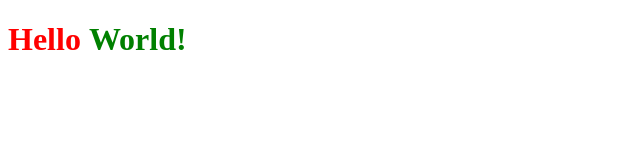
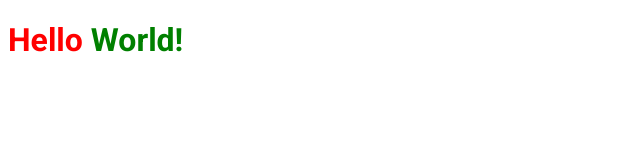
Before and after one commit to Gabrielscruz/ignews, a Next.js app: page / in a window 1280 px wide. Shown: the top 160 px of the page, without its empty margins (0-640 px from the left). Built offline with nearby package versions, Linux system fonts and the light colour scheme.

Commit message:
Fonte Externa

```diff
--- /dev/null
+++ b/src/pages/_document.tsx
@@ -0,0 +1,18 @@
+import Document, {Html, Head, Main, NextScript} from 'next/document'
+export default class MyDocument extends Document{
+    render(){
+        return (
+            <Html>
+                <Head>
+                    <link rel="preconnect" href="https://fonts.gstatic.com" />
+                    <link href="https://fonts.googleapis.com/css2?family=Roboto:wght@400;700;900&display=swap" rel="stylesheet"/>
+                    <title>ig.news</title>
+                </Head>
+                <body>
+                    <Main/>
+                    <NextScript/>
+                </body>
+            </Html>
+        )
+    }
+}
--- a/src/styles/home.module.scss
+++ b/src/styles/home.module.scss
@@ -1,5 +1,6 @@
 .title{
     color:red;
+    font-family: 'Roboto', sans-serif;
 
     span{
         font-weight: 600;
```
